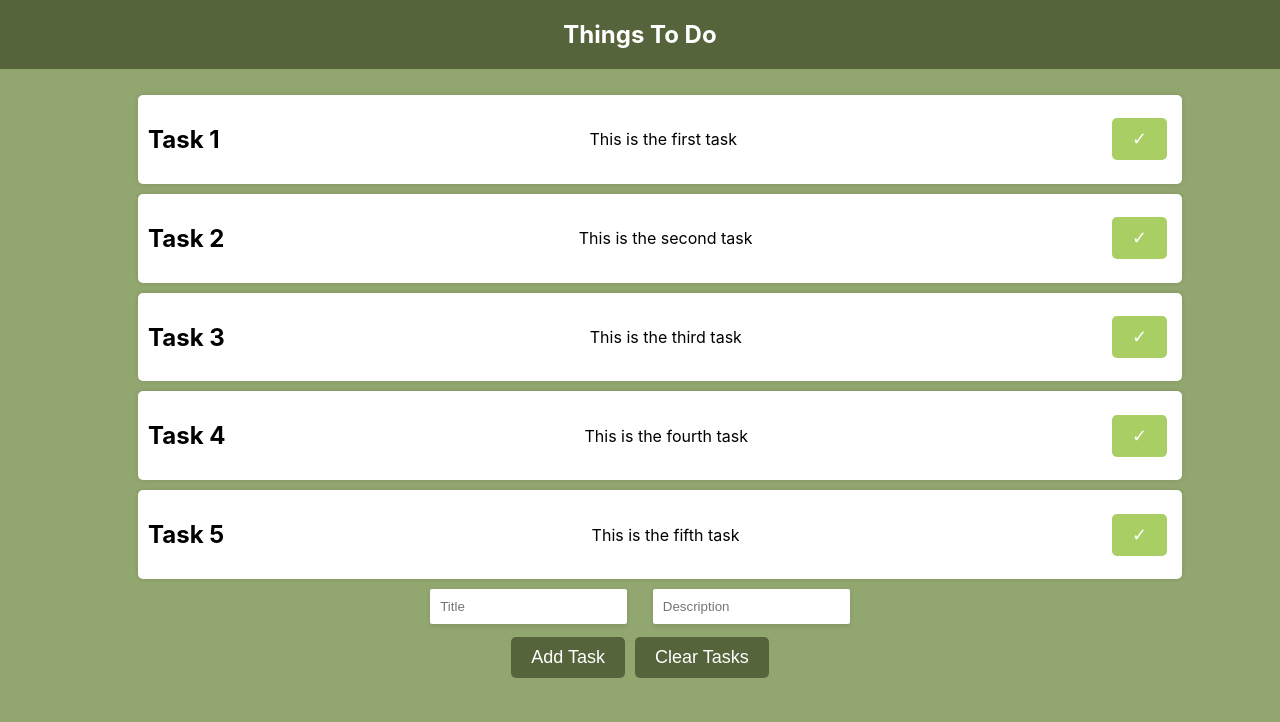
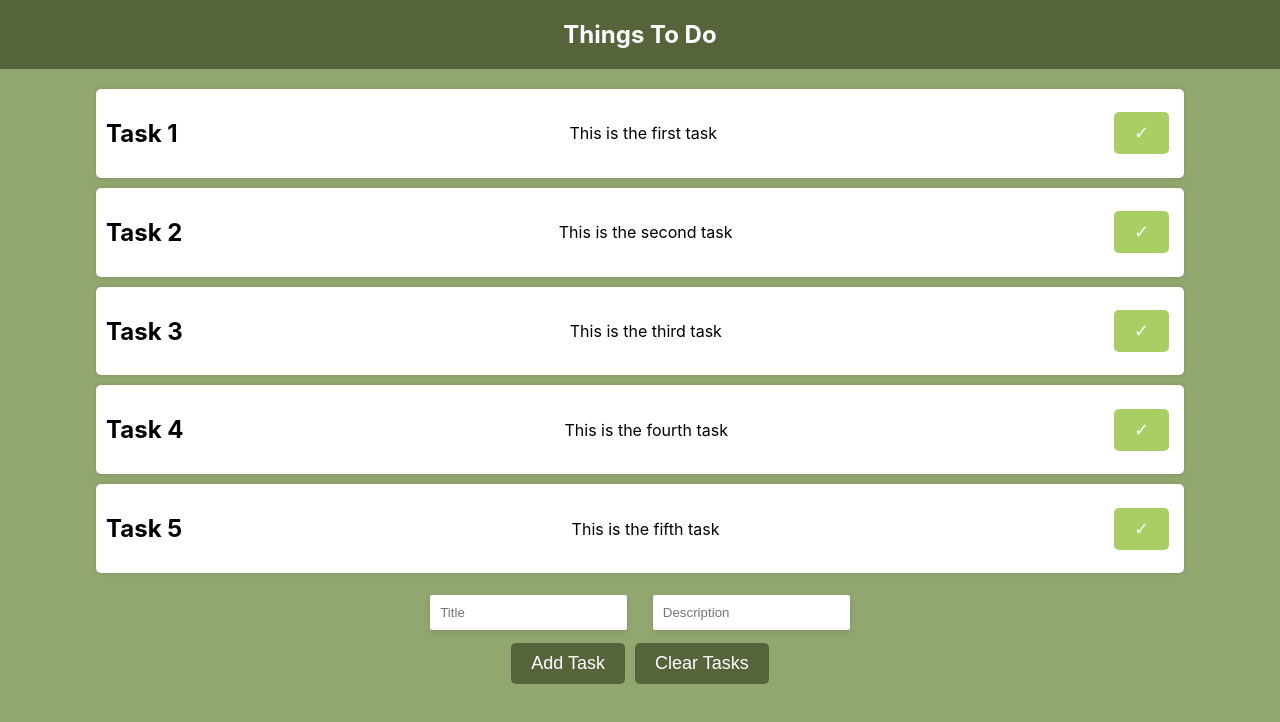
Before and after one commit to brendonnewt/todo-app, a React (Create React App) app: page / in a window 1280 px wide. Shown: the top 722 px of the page. Built offline with nearby package versions, Linux system fonts and the light colour scheme.

Commit message:
removing auto margin from Task so that tasklist is centered

```diff
--- a/src/index.css
+++ b/src/index.css
@@ -33,6 +33,12 @@ ul {
 
 }
 
+li {
+  padding: 0;
+  margin: 0;
+
+}
+
 .header {
   background-color: rgb(86, 100, 60);
   padding: 20px;
@@ -43,7 +49,7 @@ ul {
   text-align: center;
   position: relative;
   top: 0;
-  margin-bottom: 2vh;
+  margin-bottom: 2.5vh;
 }
 
 .task {
@@ -51,19 +57,20 @@ ul {
   justify-content: space-between;
   align-items: center;
   padding: 10px;
-  margin: 10px;
+  margin-bottom: 1.25vh;
   background-color: white;
   border-radius: 5px;
   box-shadow: 0 0 5px rgba(0, 0, 0, 0.1);
   width: 100%;
-  align-self: flex-start;
+  box-sizing: border-box;
 }
 
 .tasklist {
   display: flex;
   flex-direction: column;
-  width: 80%;
+  width: 85%;
   height: 70%;
+  margin-bottom: 1.5vh;
 
 }
 
```
